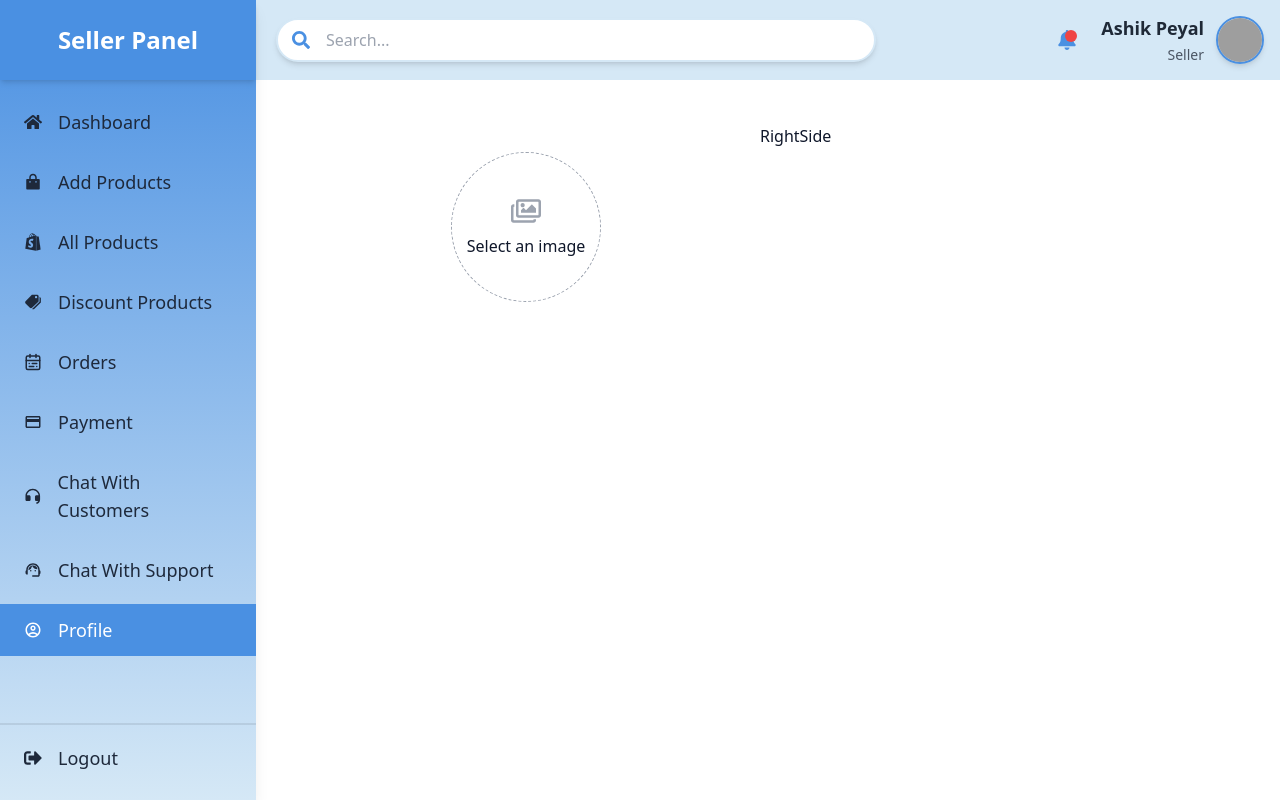
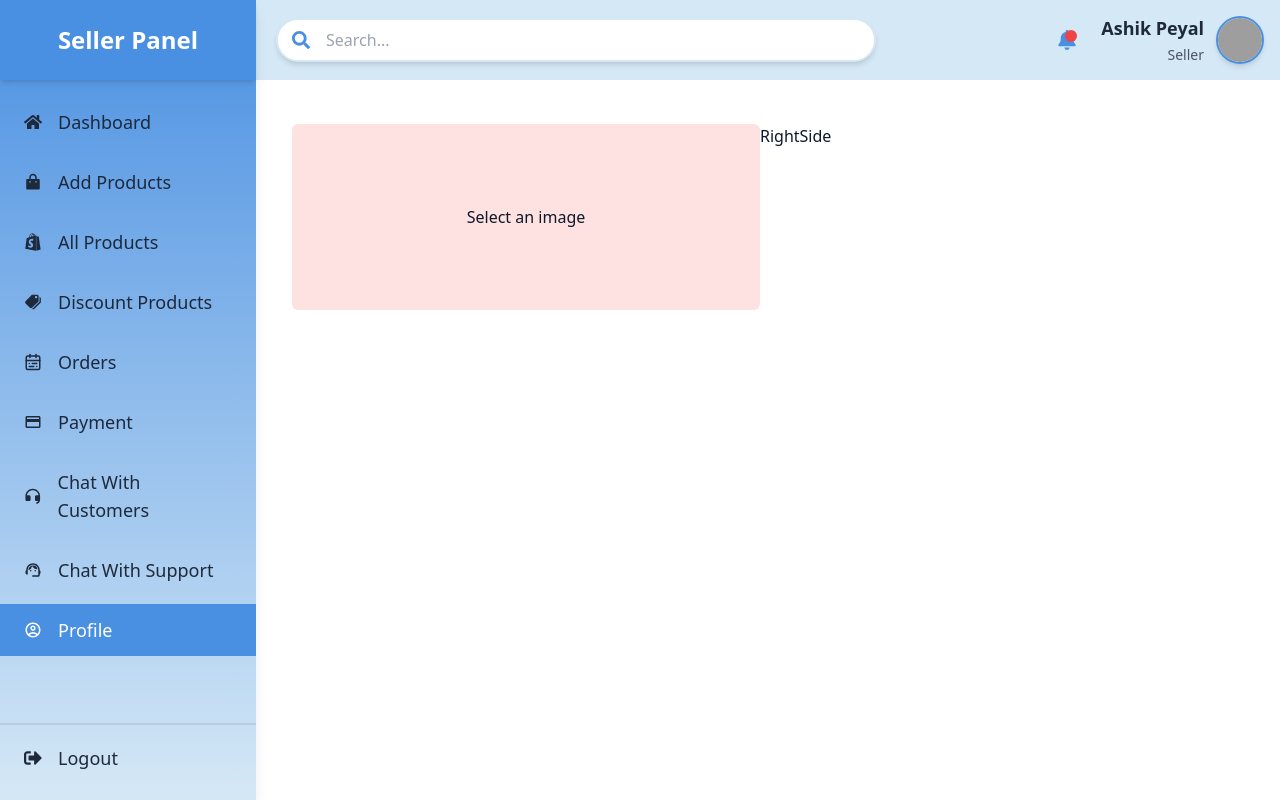
Before and after one commit to AshikurZaman01/Multi-Vendor-Ecommerce-Website-MERN, a React (Vite) app in the folder Front End/: page /sellerMainLayout/sellerProfile in a window 1280 px wide. Built offline with nearby package versions, Linux system fonts and the light colour scheme; grey boxes are pictures that could not be loaded.

Commit message:
add Seller profile image handler + image preview

```diff
--- a/Front End/src/Components/Views/Auth/SellerDashboard/SellerMainLayout/SellerDashboard/SellerProfile/LeftSide/LeftSide.jsx
+++ b/Front End/src/Components/Views/Auth/SellerDashboard/SellerMainLayout/SellerDashboard/SellerProfile/LeftSide/LeftSide.jsx
@@ -1,35 +1,15 @@
-import { useState } from 'react';
-import ProfileImage from './ProfileImage';
+import ProfileImage from "./ProfileImage";
 
 const LeftSide = () => {
-    const [imagePreview, setImagePreview] = useState(null);
-    const [loader, setLoader] = useState(false);
 
-    const handleImageChange = (e) => {
-        const file = e.target.files[0];
-        if (file) {
-            setLoader(true); // Show loader while image is being processed
-            const reader = new FileReader();
-
-            reader.onloadend = () => {
-                setImagePreview(reader.result); // Set the image preview once it's loaded
-                setLoader(false); // Hide loader
-            };
-
-            reader.readAsDataURL(file); // Read the selected file as a data URL
-        }
-    };
+    const image = false;
+    const loader = false;
 
     return (
         <div>
-            {/* Pass the necessary props to ProfileImage */}
-            <ProfileImage
-                imagePreview={imagePreview}
-                loader={loader}
-                handleImageChange={handleImageChange}
-            />
+            <ProfileImage image={image} loader={loader}></ProfileImage>
         </div>
-    );
-};
+    )
+}
 
-export default LeftSide;
+export default LeftSide
--- a/Front End/src/Components/Views/Auth/SellerDashboard/SellerMainLayout/SellerDashboard/SellerProfile/LeftSide/ProfileImage.jsx
+++ b/Front End/src/Components/Views/Auth/SellerDashboard/SellerMainLayout/SellerDashboard/SellerProfile/LeftSide/ProfileImage.jsx
@@ -1,45 +1,54 @@
-import React from 'react';
-import { FaRegImages } from 'react-icons/fa';
-import { FadeLoader } from 'react-spinners';
+import { useState } from "react";
+import { FadeLoader } from "react-spinners";
 
-const ProfileImage = ({ imagePreview, loader, handleImageChange }) => {
+const ProfileImage = ({ loader }) => {
+    const [image, setImage] = useState(null);
+
+    const handleImageChange = (e) => {
+        const file = e.target.files[0];
+        if (file) {
+            const reader = new FileReader();
+            reader.onloadend = () => {
+                setImage(reader.result);
+            };
+            reader.readAsDataURL(file);
+        }
+    };
+
     return (
-        <div className="w-full p-4 rounded-md">
+        <div className="w-full p-4 bg-red-100 rounded-md">
             <div className="flex justify-center items-center py-3">
-                <label
-                    htmlFor="image-upload"
-                    className="flex justify-center items-center flex-col h-[150px] w-[150px] rounded-full border border-dashed cursor-pointer hover:border-blue-500 border-gray-400 relative"
-                >
-                    {/* Display image preview if available, otherwise show the icon */}
-                    {imagePreview ? (
+                {
+                    image ? (
+                        <label htmlFor="" className="h-[130px] w-[130px] rounded-full overflow-hidden relative cursor-pointer border-2 border-blue-500">
                             <img
-                            src={imagePreview}
-                            alt="Image preview"
-                            className="w-full h-full object-cover rounded-full"
+                                src={image}
+                                alt="Profile Preview"
+                                className="w-full h-full object-cover rounded-full shadow-md"
                             />
+                            {loader &&
+                                <div className="absolute left-0 top-0 w-full h-full bg-blue-500 opacity-70 flex justify-center items-center z-20 rounded-full">
+                                    <FadeLoader color="white" />
+                                </div>
+                            }
+                        </label>
                     ) : (
-                        <span>
-                            <FaRegImages size={30} className="text-gray-400" />
-                        </span>
-                    )}
-                    <span className="mt-2">Select an image</span>
-
-                    {/* Show loader if image is being processed */}
-                    {loader && (
-                        <div className="bg-slate-600 absolute left-0 top-0 w-full h-full opacity-70 flex justify-center items-center rounded-full z-20">
-                            <FadeLoader color="#36d7b7" />
-                        </div>
-                    )}
-
-                    {/* Hidden input to allow image selection */}
+                        <label className="flex justify-center items-center flex-col h-[130px] w-[130px] border-blue-400 rounded-full cursor-pointer border-dashed hover:border-2 hover:border-blue-600">
+                            <span>Select an image</span>
                             <input
                                 type="file"
-                        id="image-upload"
-                        className="absolute opacity-0 cursor-pointer w-full h-full top-0 left-0"
-                        accept="image/*"
-                        onChange={handleImageChange} // Handle file selection
+                                id="img"
+                                className="hidden"
+                                onChange={handleImageChange}
                             />
+                            {loader &&
+                                <div className="absolute left-0 top-0 w-full h-full bg-blue-500 opacity-70 flex justify-center items-center z-20 rounded-full">
+                                    <FadeLoader color="white" />
+                                </div>
+                            }
                         </label>
+                    )
+                }
             </div>
         </div>
     );
--- a/Front End/src/Components/Views/Auth/SellerDashboard/SellerMainLayout/SellerDashboard/SellerProfile/SellerPro.jsx
+++ b/Front End/src/Components/Views/Auth/SellerDashboard/SellerMainLayout/SellerDashboard/SellerProfile/SellerPro.jsx
@@ -5,7 +5,7 @@ const SellerPro = () => {
     return (
         <div className="px-2 lg:px-7 py-5">
 
-            <div className="w-full flex flex-wrap">
+            <div className="w-full flex flex-wrap ">
 
                 <div className="w-full md:w-6/12 ">
                     <LeftSide />
--- a/Front End/src/main.jsx
+++ b/Front End/src/main.jsx
@@ -178,6 +178,8 @@ const router = createBrowserRouter([
       {
         path: "sellerProfile",
         element: <SellerPro />,
+        role: 'seller',
+        status: 'active'
       }
     ]
   }
```
Lines whose indentation alone changed are shown as unchanged.
